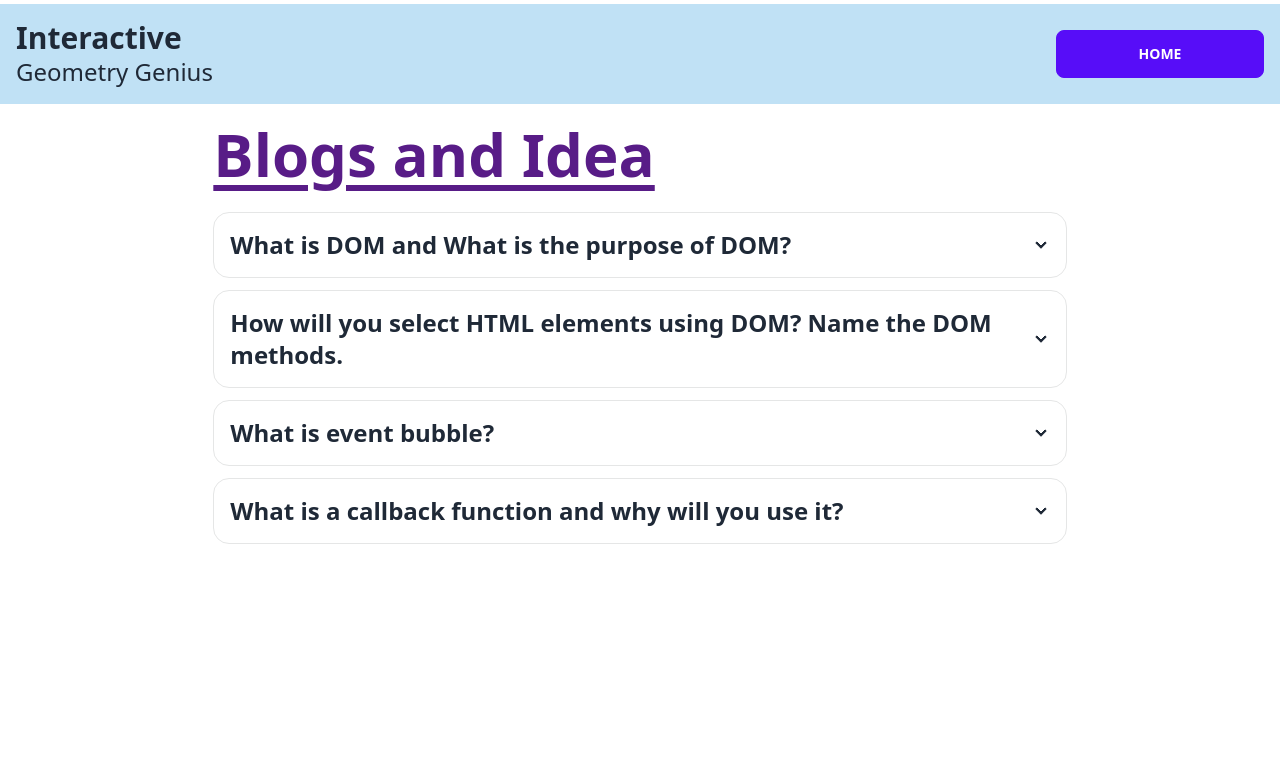
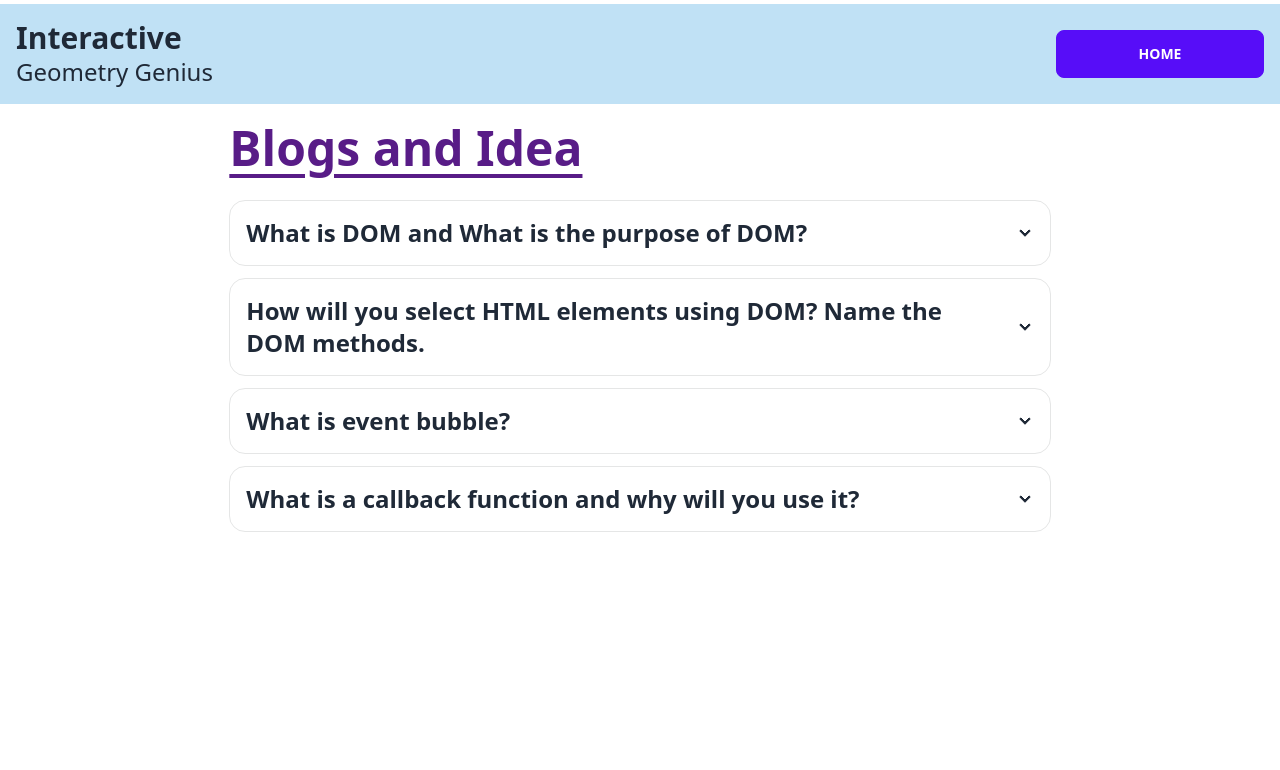
Before and after one commit to TariqulIslamTusher/Area-Calculations, a plain HTML site: page resources/blog.html in a window 1280 px wide. Drawn offline with nearby package versions, Linux system fonts and the light colour scheme.

Commit message:
Final Submit

```diff
--- a/resources/blog.html
+++ b/resources/blog.html
@@ -19,15 +19,15 @@
         <button onclick="location.href='../index.html'" class="btn btn-primary w-2/12 mx-auto md:mr-0">Home</button>
     </header>
 
-    <main class="container md:w-8/12 mx-auto mt-5">
+    <main class="lg:container md:w-8/12 mx-auto mt-5 px-4">
         <section class="blog mt-5 ">
-            <h1 class="text-6xl text-purple-900 underline underline-offset-8 pb-2 font-bold">Blogs and Idea</h1>
+            <h1 class="text-2xl md:text-5xl text-purple-900 underline underline-offset-8 pb-2 font-bold">Blogs and Idea</h1>
 
         </section>
         <article class="container mx-auto mt-5">
 
             <div tabindex="0" class="mb-3 collapse collapse-arrow hover:bg-slate-200 border border-base-300 bg-base-100 rounded-box">
-                <div class="collapse-title text-2xl font-bold">
+                <div class="collapse-title text-xl md:text-2xl font-bold">
                     What is DOM and What is the purpose of DOM?
                 </div>
                 <div class="collapse-content text-xl font-normal text-justify">
@@ -42,7 +42,7 @@
             </div>
 
             <div tabindex="0" class="mb-3 collapse collapse-arrow hover:bg-slate-200 border border-base-300 bg-base-100 rounded-box">
-                <div class="collapse-title text-2xl font-bold">
+                <div class="collapse-title text-xl md:text-2xl font-bold">
                     How will you select HTML elements using DOM? Name the DOM methods.
                 </div>
                 <div class="collapse-content text-xl font-normal">
@@ -66,7 +66,7 @@
             </div>
 
             <div tabindex="0" class="mb-3 collapse collapse-arrow hover:bg-slate-200 border border-base-300 bg-base-100 rounded-box">
-                <div class="collapse-title text-2xl font-bold">
+                <div class="collapse-title text-xl md:text-2xl font-bold">
                     What is event bubble?
                 </div>
                 <div class="collapse-content text-xl font-normal">
@@ -79,7 +79,7 @@
             </div>
 
             <div tabindex="0" class="mb-3 collapse collapse-arrow hover:bg-slate-200 border border-base-300 bg-base-100 rounded-box">
-                <div class="collapse-title text-2xl font-bold">
+                <div class="collapse-title text-xl md:text-2xl font-bold">
                     What is a callback function and why will you use it?
                 </div>
                 <div class="collapse-content text-xl font-normal">
```
